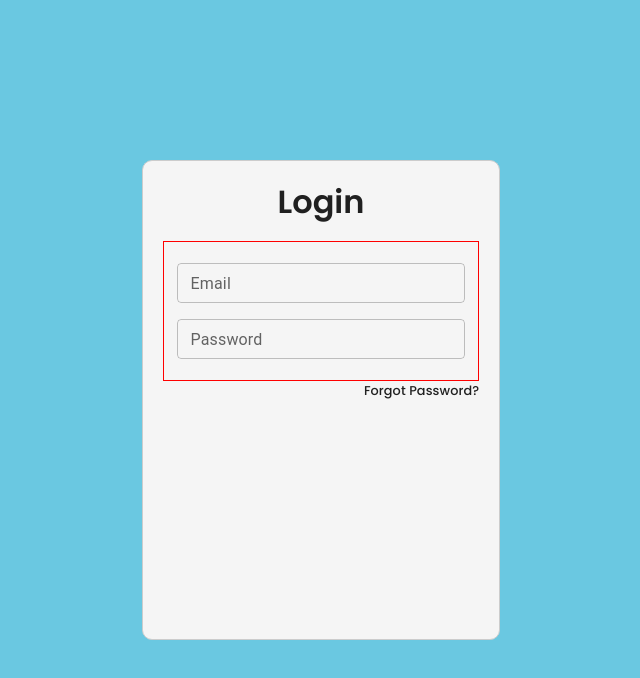
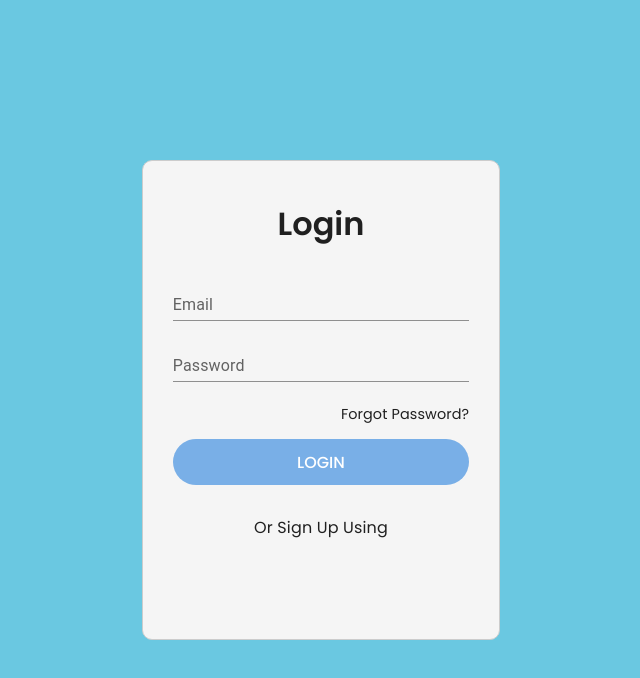
Before and after one commit to zuzimajo1/Personal-Knowledge-Management, a React (Vite) app in the folder frontend/: page / in a window 1280 px wide. Shown: the top 678 px of the page, without its empty margins (319-959 px from the left). Built offline with nearby package versions, Linux system fonts and the light colour scheme.

Commit message:
designing

```diff
--- /dev/null
+++ b/frontend/src/components/Button/Button.tsx
@@ -0,0 +1,47 @@
+import { styled } from "@mui/material";
+
+type ButtonProps = {
+    width: string;
+    text?: string;
+    padding?: string;
+    borderRadius?: string;
+    textTransform?: "capitalize" | "uppercase" | "lowercase";
+    backgroundColorLight?: string;
+    backgroundColorDark?: string;
+    margin?: string;
+    textAlign?: "center" | "left" | "right" | "justify";
+    background?: 'none';
+    outline?: 'none';
+
+
+
+}
+
+
+
+
+const Button = styled('button')<ButtonProps>(({theme, width, margin, background, outline, textAlign, padding, borderRadius, textTransform, backgroundColorLight, backgroundColorDark })=>({
+    width,
+    padding,
+    borderRadius,
+    cursor: "pointer",
+    fontFamily: "Poppins",
+    fontWeight: "500",
+    textTransform,
+    backgroundColor: theme.palette.mode === 'light' ? backgroundColorLight : backgroundColorDark,
+    margin,
+    color: theme.palette.mode === 'light' ? "#fff" : "#000",
+    textAlign,
+    background,
+    outline,
+
+
+}))
+
+
+export const ButtonComponent: React.FC<ButtonProps> = (props)=>{
+    return(
+        <Button {...props}>{props.text}</Button>
+    )
+
+}
--- a/frontend/src/pages/Auth.tsx
+++ b/frontend/src/pages/Auth.tsx
@@ -1,7 +1,8 @@
 import type React from 'react'
 import { AuthSection, Container, MainContainer } from '../styles/Container.styled'
-import { TypographyText } from '../components';
+import { ButtonComponent, TypographyText } from '../components';
 import { Form, Input } from '../styles/Auth.styled';
+
 
 
 export const Auth: React.FC = ()=> {
@@ -16,7 +17,6 @@ return (
 }
 
 
-
  const LoginContainer: React.FC = ()=>{
 
   return (
@@ -28,14 +28,12 @@ return (
 
 const LoginWrapper : React.FC = ()=>{
   return (
-    <Container width='100%' height='100%' padding='20px' >
-      <TypographyText variant='h5' fontWeight='600' text='Login' textAlign='center'fontSize="2rem" />
-      <Container border='1px solid red' height='auto' padding='var(--padding-sm)' margin='var(--padding-md) 0 0 0'>
+    <Container width='100%' height='100%' padding='20px 30px' >
+      <TypographyText variant='h5' fontWeight='600' text='Login' textAlign='center'fontSize="2rem" margin='var(--margin-lg) 0' />
         <LoginForm />
-      </Container>
-      <Container>
-        <TypographyText variant='h6' fontSize='0.8rem' text='Forgot Password?' textAlign='right' />
-      </Container>
+        <TypographyText variant='h6' fontWeight='400' text="Forgot Password?" textAlign='right' fontSize="0.9rem" margin='var(--margin-sm) 0 0 0' />
+        <ButtonComponent width='100%' text='login' textTransform='uppercase' borderRadius='2rem' backgroundColorLight='#79AFE7' margin='var(--margin-sm) 0' />
+        <LoginOptions/>
     </Container>
   )
 }
@@ -43,8 +41,19 @@ const LoginWrapper : React.FC = ()=>{
 const LoginForm: React.FC = ()=>{
   return (
     <Form>
-      <Input size='small' label='Email' name='email' />
-      <Input size='small' label='Password' name='password'/>
+      <Input variant="standard" size='small' label='Email' name='email' />
+      <Input variant="standard" size='small' label='Password' name='password'/>
     </Form>
   )
 }
+
+
+const LoginOptions: React.FC = ()=>{
+  return (
+
+    <Container width='100%' margin='var(--margin-md) 0'>
+      <TypographyText text='Or Sign Up Using'  textAlign='center'/>
+
+    </Container>
+  )
+}
```
